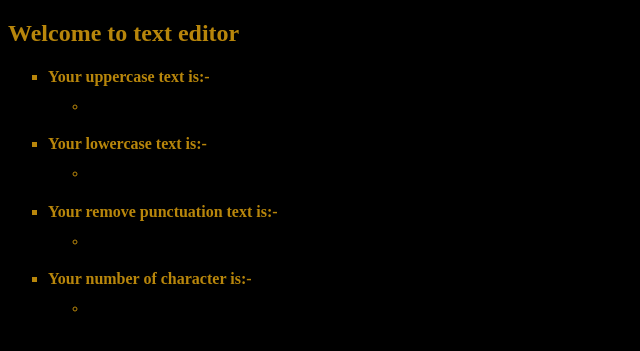
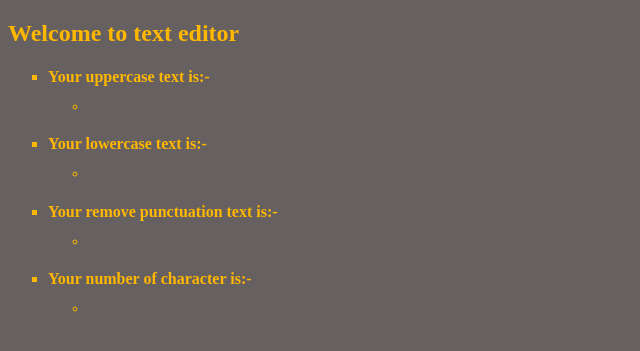
Before and after one commit to Tarasankar-create/Textutils, a Django app: template Textutils/Textutils/templates/analyze.html in a window 1280 px wide. Shown: the top 351 px of the page, without its empty margins (0-640 px from the left). Run offline with Django 5.2, Linux system fonts and the light colour scheme; the template is opened without the code that fills it, so the values that code supplies are empty.

Commit message:
Update design

```diff
--- a/Textutils/Textutils/templates/analyze.html
+++ b/Textutils/Textutils/templates/analyze.html
@@ -6,8 +6,8 @@
     <title>Text utils</title>
     <style>
         body{
-            color:darkgoldenrod;
-            background-color: black;
+            color:rgb(255, 183, 0);
+            background-color: rgb(103, 96, 96);
         }
         .container{
             list-style-type:square;
```
Also changed, not shown: Textutils/Textutils/templates/index.html (+5 -6 lines).
